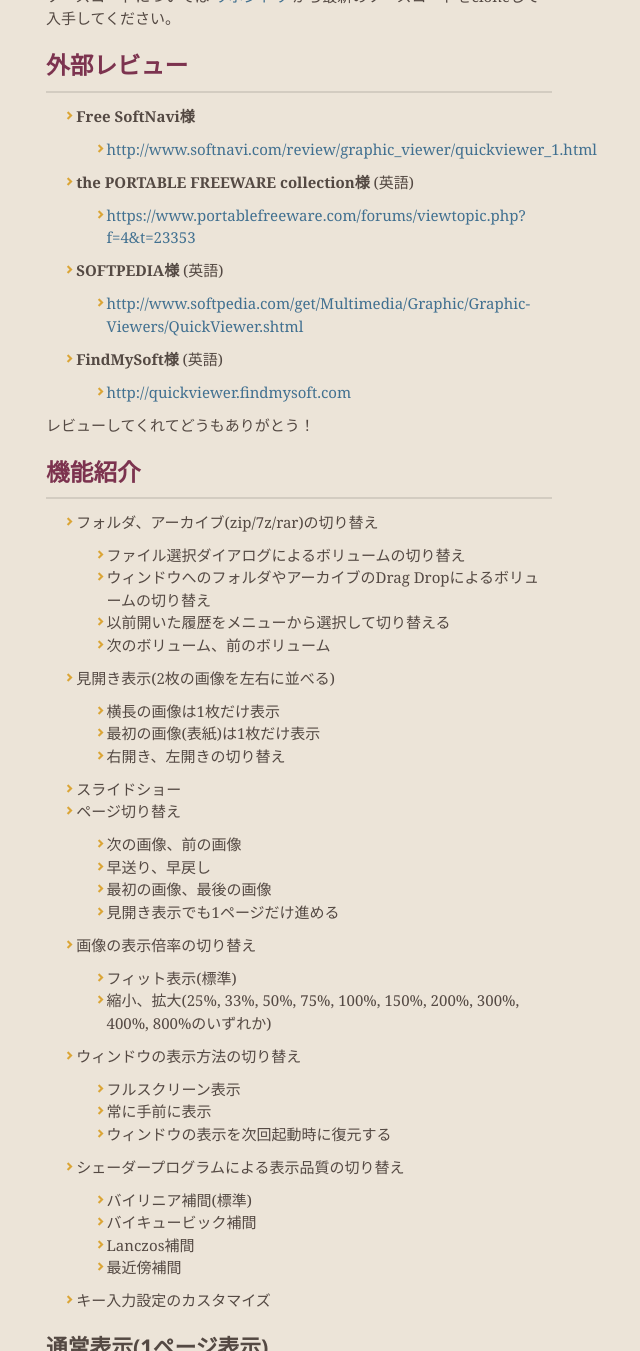
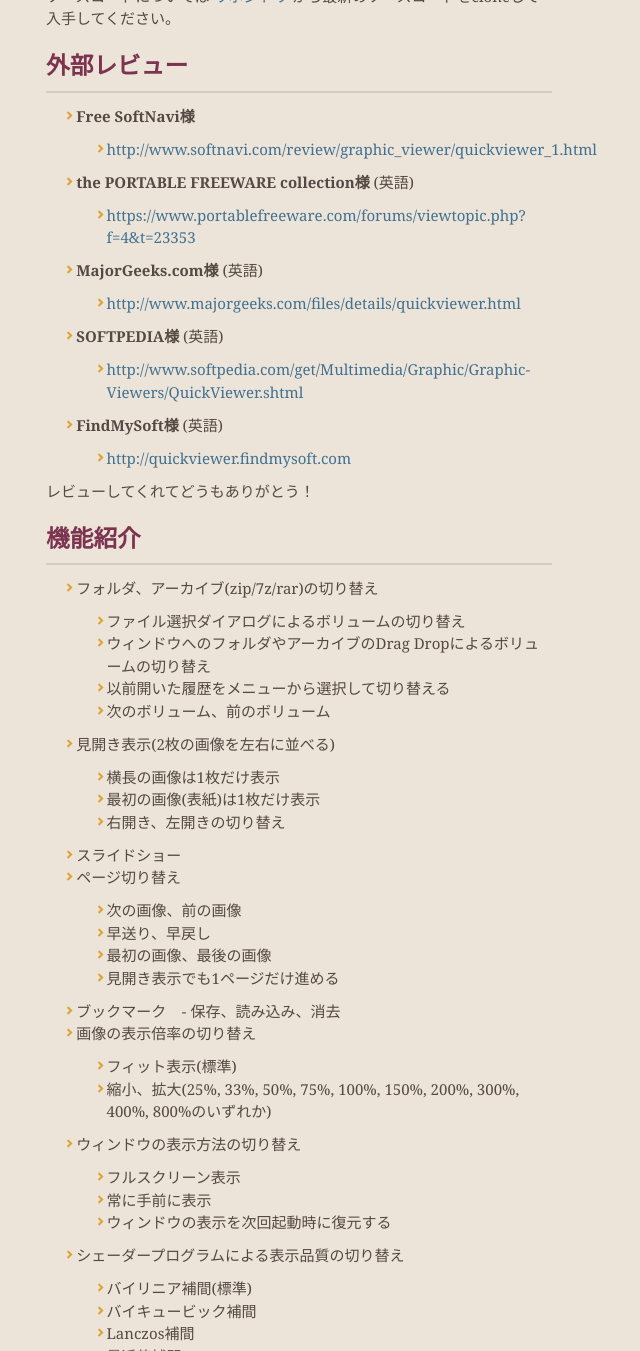
Before and after one commit to kanryu/quickviewer, a Jekyll site: the page built from docs/index-ja.md, in a window 1280 px wide and 1400 px high, scrolled down 1222 px, cut to the strip 0-1351 px from the top of the window. Shown: the whole strip, without its empty margins (341-981 px from the left). Built offline with Jekyll 4.4.1, drawn with Linux system fonts in a browser that asks for light colours; nearby versions of some CDN libraries; our own code applies the rules of GitHub Pages for plain Markdown files.

Commit message:
Update index-ja.md

```diff
--- a/docs/index-ja.md
+++ b/docs/index-ja.md
@@ -48,6 +48,8 @@ layout: default
     - [http://www.softnavi.com/review/graphic_viewer/quickviewer_1.html](http://www.softnavi.com/review/graphic_viewer/quickviewer_1.html)
 - **the PORTABLE FREEWARE collection様** (英語)
     - [https://www.portablefreeware.com/forums/viewtopic.php?f=4&t=23353](https://www.portablefreeware.com/forums/viewtopic.php?f=4&t=23353)
+- **MajorGeeks.com様** (英語)
+    - [http://www.majorgeeks.com/files/details/quickviewer.html](http://www.majorgeeks.com/files/details/quickviewer.html)
 - **SOFTPEDIA様** (英語)
     - [http://www.softpedia.com/get/Multimedia/Graphic/Graphic-Viewers/QuickViewer.shtml](http://www.softpedia.com/get/Multimedia/Graphic/Graphic-Viewers/QuickViewer.shtml)
 - **FindMySoft様** (英語)
@@ -73,6 +75,8 @@ layout: default
     - 早送り、早戻し
     - 最初の画像、最後の画像
     - 見開き表示でも1ページだけ進める
+- ブックマーク
+    - 保存、読み込み、消去
 - 画像の表示倍率の切り替え
     - フィット表示(標準)
     - 縮小、拡大(25%, 33%, 50%, 75%, 100%, 150%, 200%, 300%, 400%, 800%のいずれか)
```
